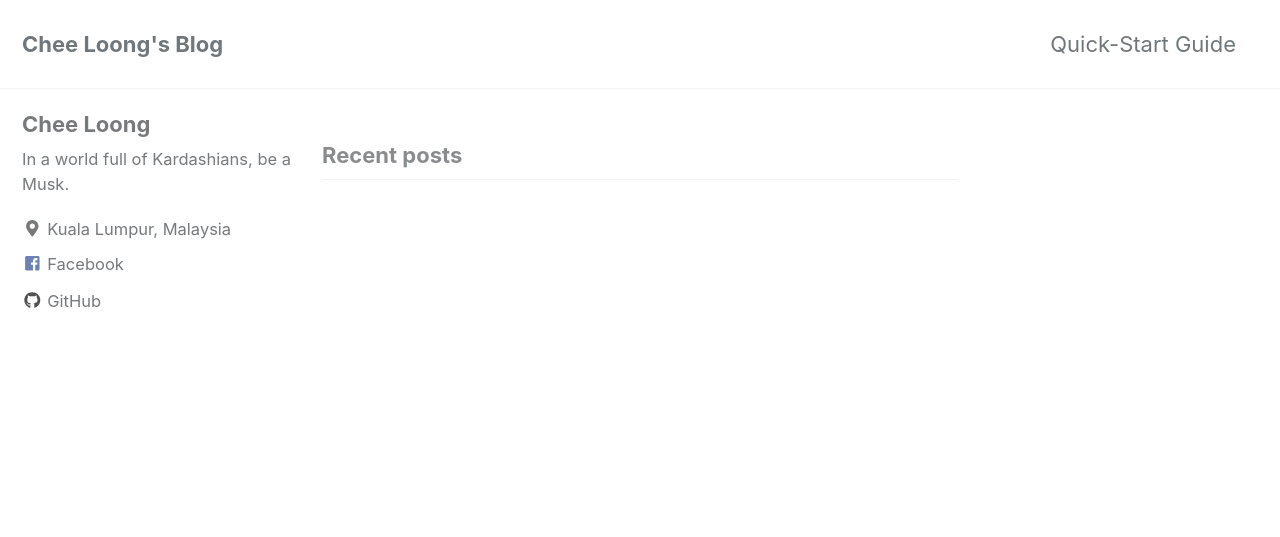
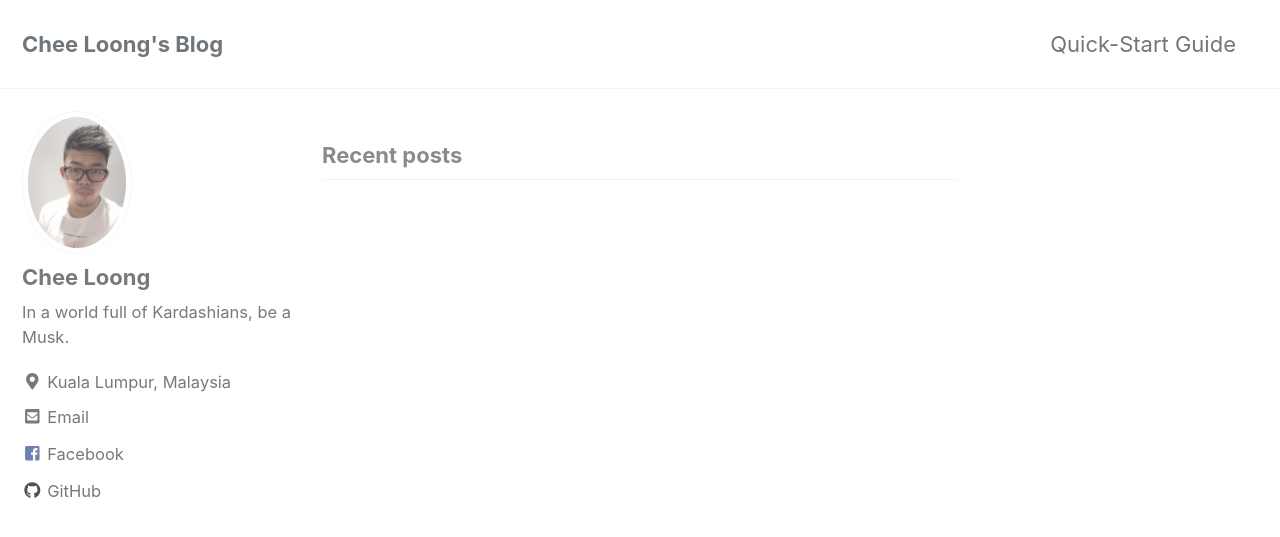
Before and after one commit to CheeLoong/CheeLoong.github.io, a Jekyll site: the page built from index.html, in a window 1280 px wide and 900 px high. Shown: the top 537 px of the window. Built offline with Jekyll 4.4.1, drawn with Linux system fonts in a browser that asks for light colours; cached includes are drawn as plain includes; the list of posts is cut into pages by our own code.

Commit message:
wow new update

```diff
--- a/_config.yml
+++ b/_config.yml
@@ -107,14 +107,14 @@ analytics:
 # Site Author
 author:
   name             : "Chee Loong"
-  avatar           : # path of avatar image, e.g. "/assets/images/bio-photo.jpg"
+  avatar           : /assets/images/WhatsApp Image 2017-06-08 at 11.58.42 AM.jpeg
   bio              : "In a world full of Kardashians, be a Musk."
   location         : "Kuala Lumpur, Malaysia"
   email            :
   links:
     - label: "Email"
       icon: "fas fa-fw fa-envelope-square"
-      # url: mailto:your.name@email.com
+      url: mailto:cheeloonglian@gmail.com
     - label: "Website"
       icon: "fas fa-fw fa-link"
       # url: "https://your-website.com"
```
Also changed, not shown: assets/images/WhatsApp Image 2017-06-08 at 11.58.42 AM.jpeg (added), 3 other files.
